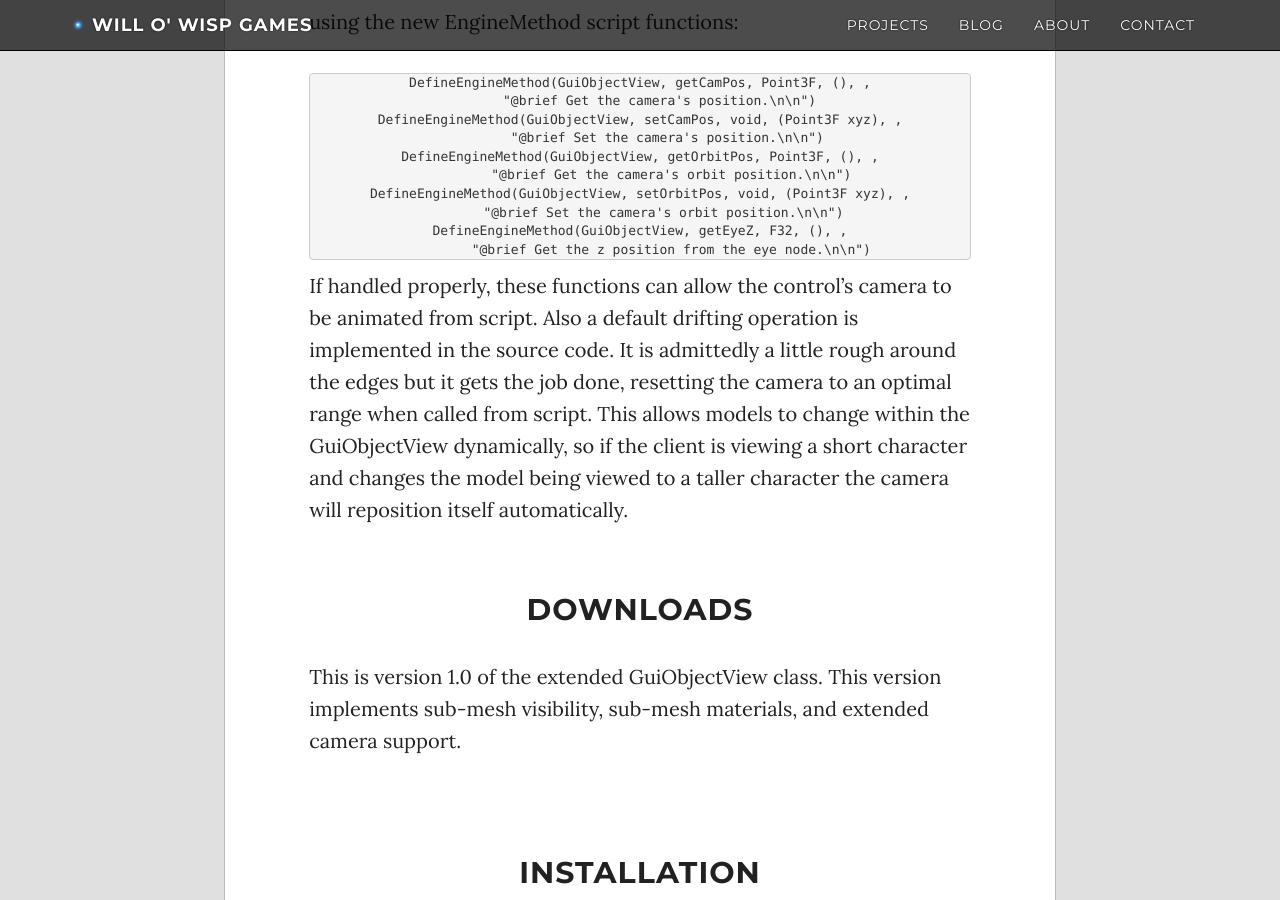
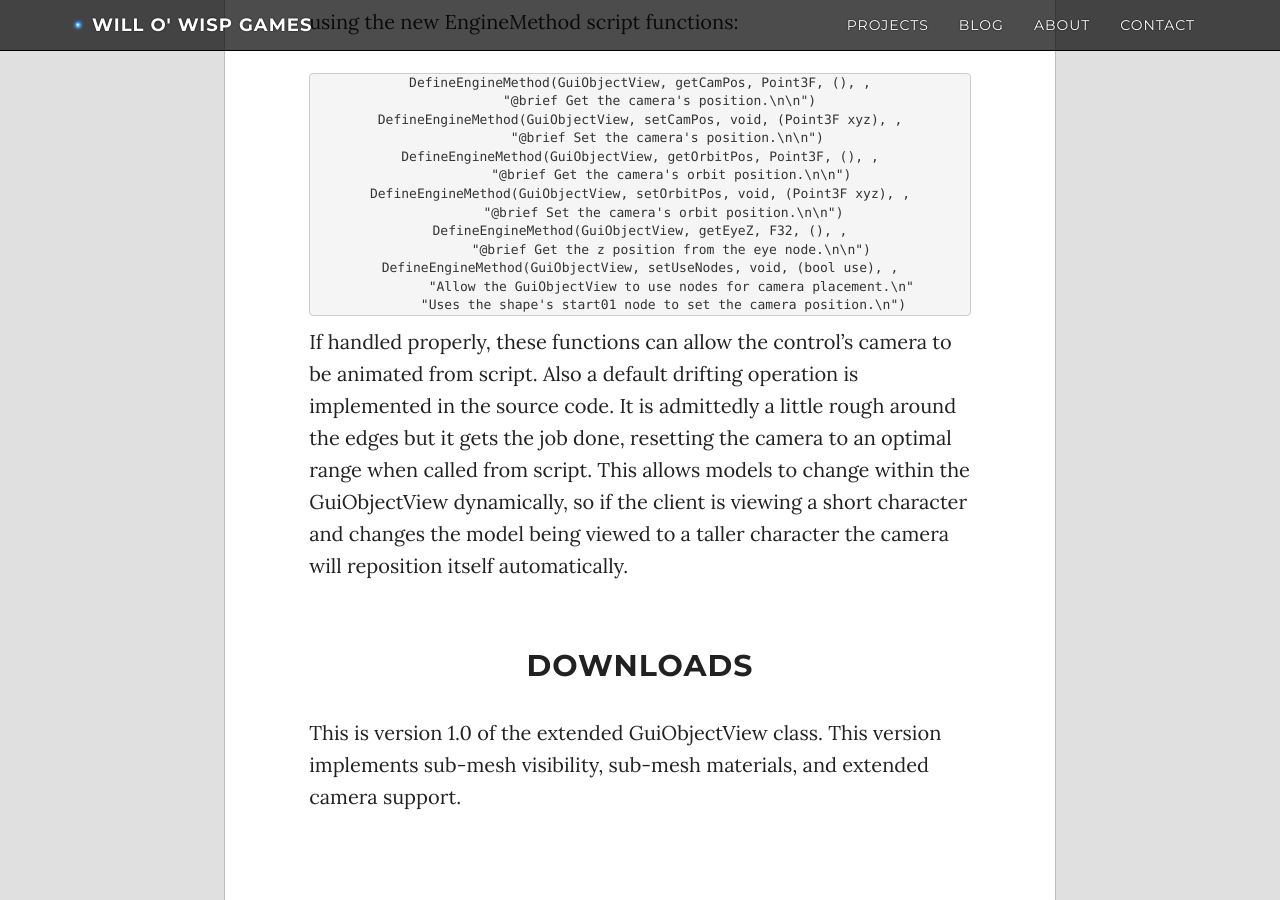
Before and after one commit to WilloWispGames/WilloWispGames.github.io, a Jekyll site: the page built from _posts/2016-09-15-ExtGuiObjView.md, in a window 1280 px wide and 900 px high, scrolled down 3269 px. Built offline with Jekyll 4.4.1, drawn with Linux system fonts in a browser that asks for light colours; nearby versions of some CDN libraries; comment, search, counter and statistics services are not loaded; a style sheet for code colours, icons or effects is not loaded.

Commit message:
Update 2016-09-15-ExtGuiObjView.md

```diff
--- a/_posts/2016-09-15-ExtGuiObjView.md
+++ b/_posts/2016-09-15-ExtGuiObjView.md
@@ -55,6 +55,9 @@ DefineEngineMethod(GuiObjectView, setOrbitPos, void, (Point3F xyz), ,
 	"@brief Set the camera's orbit position.\n\n")
 DefineEngineMethod(GuiObjectView, getEyeZ, F32, (), ,
 	"@brief Get the z position from the eye node.\n\n")
+DefineEngineMethod(GuiObjectView, setUseNodes, void, (bool use), ,
+	"Allow the GuiObjectView to use nodes for camera placement.\n"
+	"Uses the shape's start01 node to set the camera position.\n")
 {% endhighlight %}
 
 If handled properly, these functions can allow the control's camera to be animated from script. Also a default drifting operation is implemented in the source code. It is admittedly a little rough around the edges but it gets the job done, resetting the camera to an optimal range when called from script. This allows models to change within the GuiObjectView dynamically, so if the client is viewing a short character and changes the model being viewed to a taller character the camera will reposition itself automatically.
```
